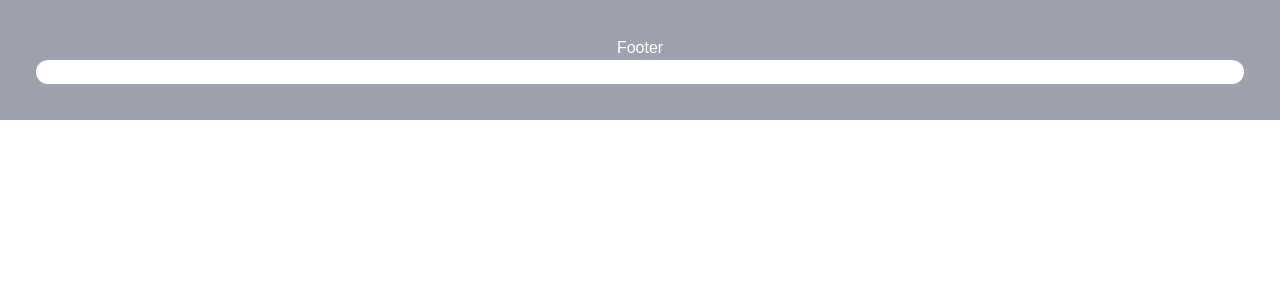
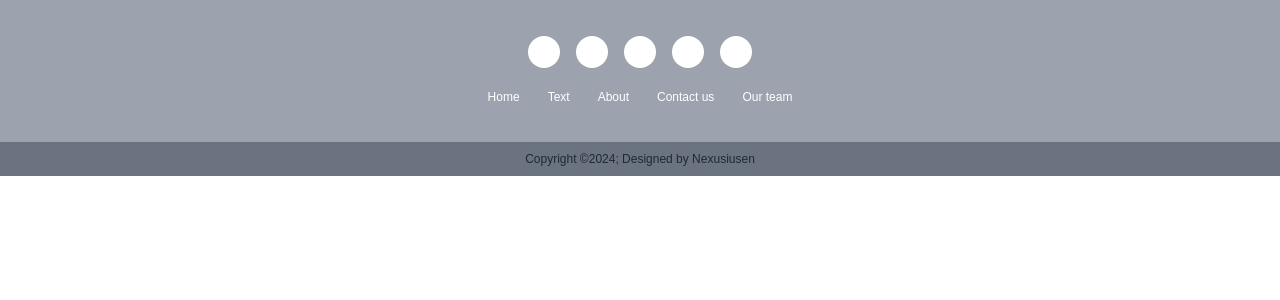
Before and after one commit to NTIG-Helsingborg/TE4_24-25_STWS, a Next.js app: page / in a window 1280 px wide. Shown: the top 300 px of the page. Built offline with nearby package versions, Linux system fonts and the light colour scheme.

Commit message:
" Finished upp footer so it looks like the sketch made in figma"

```diff
--- /dev/null
+++ b/app/Components/Circle.tsx
@@ -0,0 +1,15 @@
+import React from "react";
+
+interface Props {
+  text: string;
+}
+
+const Circle = ({ text }: Props) => {
+  return (
+    <div className="rounded-full w-8 h-8 flex items-center justify-center text-black bg-white ">
+      {text}
+    </div>
+  );
+};
+
+export default Circle;
--- a/app/Components/Footer.tsx
+++ b/app/Components/Footer.tsx
@@ -1,13 +1,29 @@
 import React from "react";
+import Circle from "./Circle";
 
 const Footer = () => {
   return (
-    <div className="p-9 bg-gray-400 text-white content-center">
-      <div className="text-center">Footer</div>
-      <div>
-        <div className="rounded-full bg-white">a</div>
+    <>
+      <div className="p-9 bg-gray-400 text-white content-center fustat">
+        <div className="flex space-x-4 justify-center">
+          <Circle text=""></Circle>
+          <Circle text=""></Circle>
+          <Circle text=""></Circle>
+          <Circle text=""></Circle>
+          <Circle text=""></Circle>
+        </div>
+        <div className="flex space-x-7 justify-center mt-5">
+          <span className="">Home</span>
+          <span className="">Text</span>
+          <span className="">About</span>
+          <span className="">Contact us</span>
+          <span className="">Our team</span>
+        </div>
       </div>
-    </div>
+      <div className="w-screen text-center fustat p-2 bg-gray-500">
+        <span className="">Copyright ©2024; Designed by Nexusiusen</span>
+      </div>
+    </>
   );
 };
 
--- /dev/null
+++ b/app/Components/Header.tsx
@@ -0,0 +1,7 @@
+import React from "react";
+
+const Header = () => {
+  return <div>Header</div>;
+};
+
+export default Header;
--- a/app/globals.css
+++ b/app/globals.css
@@ -1,23 +1,14 @@
 @tailwind base;
 @tailwind components;
 @tailwind utilities;
-
-:root {
-  --background: #ffffff;
-  --foreground: #171717;
-}
-
-@media (prefers-color-scheme: dark) {
-  :root {
-    --background: #0a0a0a;
-    --foreground: #ededed;
-  }
-}
+@import url("https://fonts.googleapis.com/css2?family=Fustat:wght@200..800&display=swap");
 
 body {
-  color: var(--foreground);
-  background: var(--background);
-  font-family: Arial, Helvetica, sans-serif;
+}
+.fustat {
+  font-family: "Fustat", sans-serif;
+  font-weight: 400;
+  font-size: 12px;
 }
 
 @layer utilities {
```
